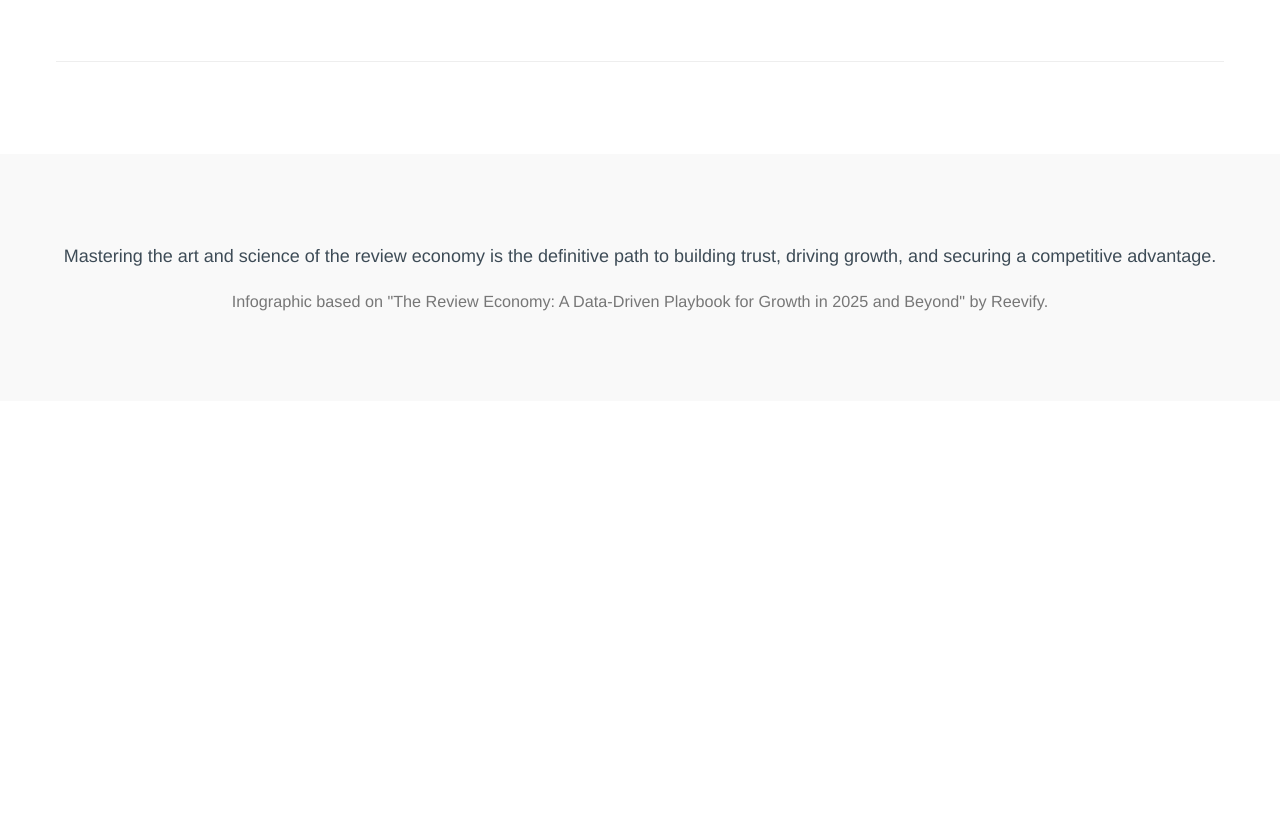
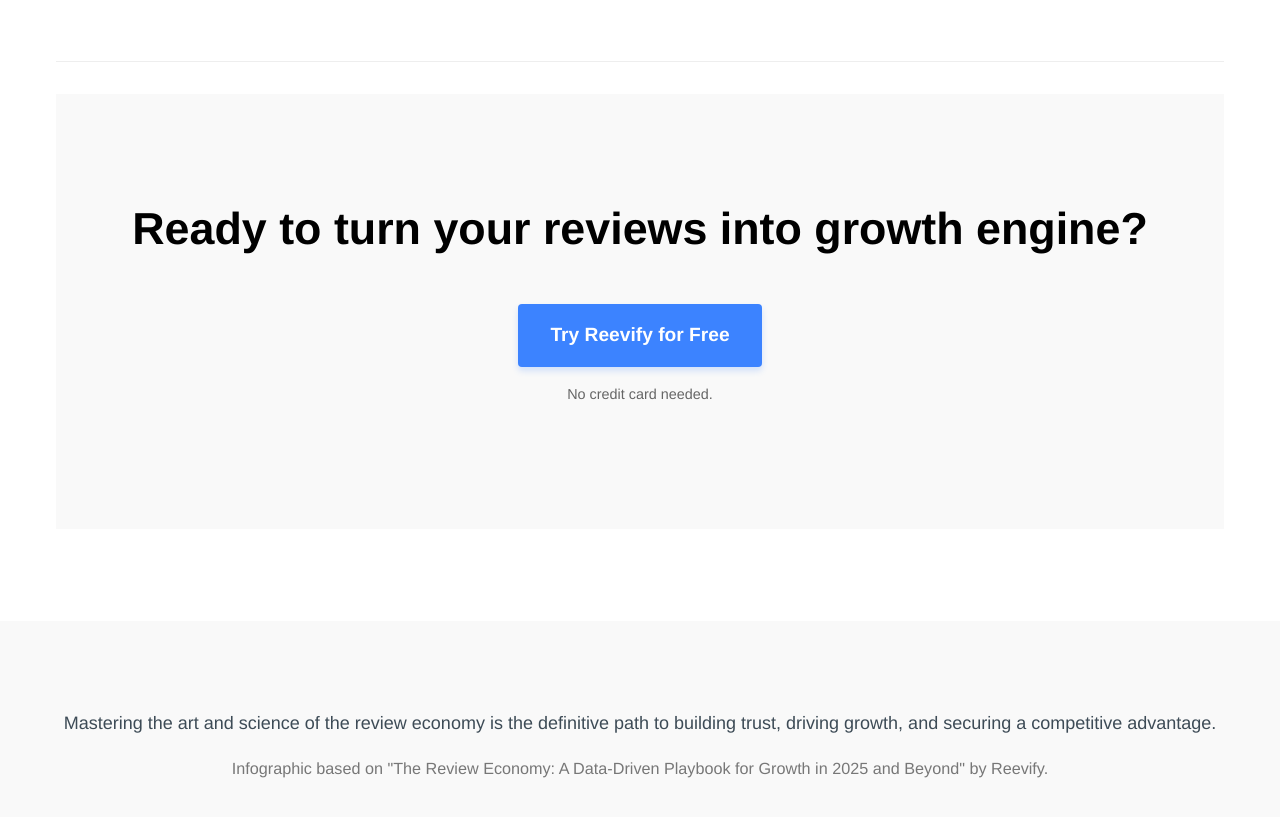
Before and after one commit to syntreon/reevify-review-reports, a plain HTML site: page index.html in a window 1280 px wide. Shown: the part 6127-6944 px from the top of the page. Before the commit the page ends 6528 px from the top, so only its background shows below. Drawn offline with Linux system fonts and the light colour scheme.

Commit message:
added CTA

```diff
--- a/index.html
+++ b/index.html
@@ -312,6 +312,41 @@
             }
         }
 
+        /* CTA Section */
+        .cta-section {
+            background-color: #f9f9f9;
+            text-align: center;
+            padding: clamp(3rem, 6vw, 5rem) 1rem;
+            border-bottom: none;
+            margin-top: 2rem;
+        }
+        .cta-button {
+            display: inline-block;
+            background-color: var(--accent-color);
+            color: white;
+            text-decoration: none;
+            padding: clamp(0.75rem, 2vw, 1rem) clamp(1.5rem, 4vw, 2rem);
+            border-radius: 4px;
+            font-size: clamp(1rem, 2.5vw, 1.2rem);
+            font-weight: bold;
+            transition: all 0.2s ease;
+            box-shadow: 0 4px 6px rgba(60, 131, 255, 0.2);
+        }
+        .cta-button:hover {
+            background-color: #2a6edf; /* Slightly darker accent color */
+            transform: translateY(-2px);
+            box-shadow: 0 6px 8px rgba(60, 131, 255, 0.3);
+        }
+        .cta-button:active {
+            transform: translateY(0);
+            box-shadow: 0 2px 4px rgba(60, 131, 255, 0.2);
+        }
+        .cta-subtext {
+            margin-top: 1rem;
+            font-size: clamp(0.8rem, 1.5vw, 0.9rem);
+            color: #666;
+        }
+
         /* Print styles */
         @media print {
             body {
@@ -326,6 +361,9 @@
             }
             .timing-table {
                 display: table;
+            }
+            .cta-section {
+                display: none; /* Hide CTA when printing */
             }
         }
     </style>
@@ -540,6 +578,17 @@ The [Your Company Name] Team</code>
 
         </section>
 
+        <!-- CTA Section -->
+        <section id="cta" class="cta-section">
+            <div class="container">
+                <h3>Ready to turn your reviews into growth engine?</h3>
+                <a href="https://reevify.com/" class="cta-button">
+                    Try Reevify for Free
+                </a>
+                <p class="cta-subtext">No credit card needed.</p>
+            </div>
+        </section>
+
     </main>
 
     <footer>
```
